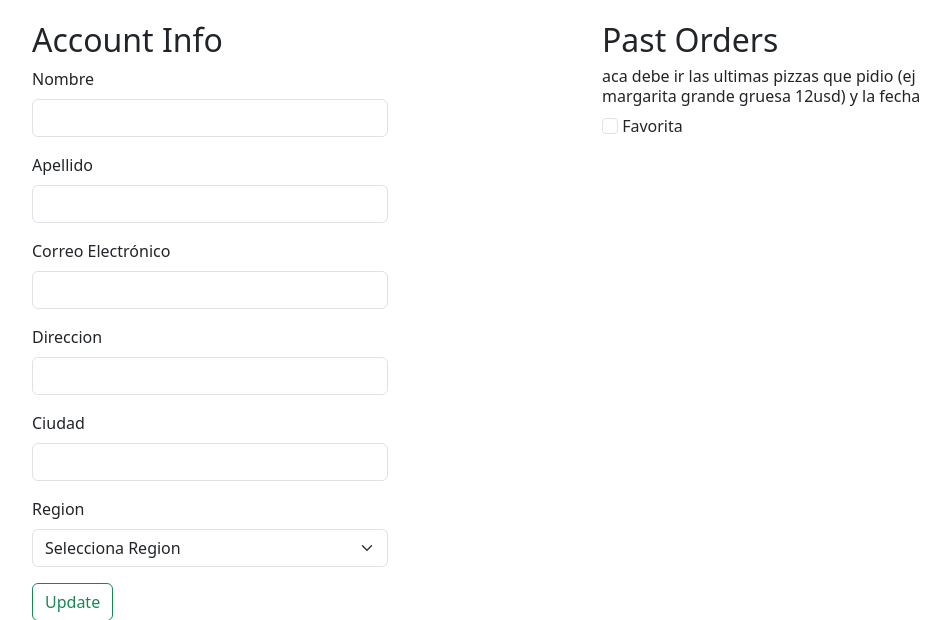
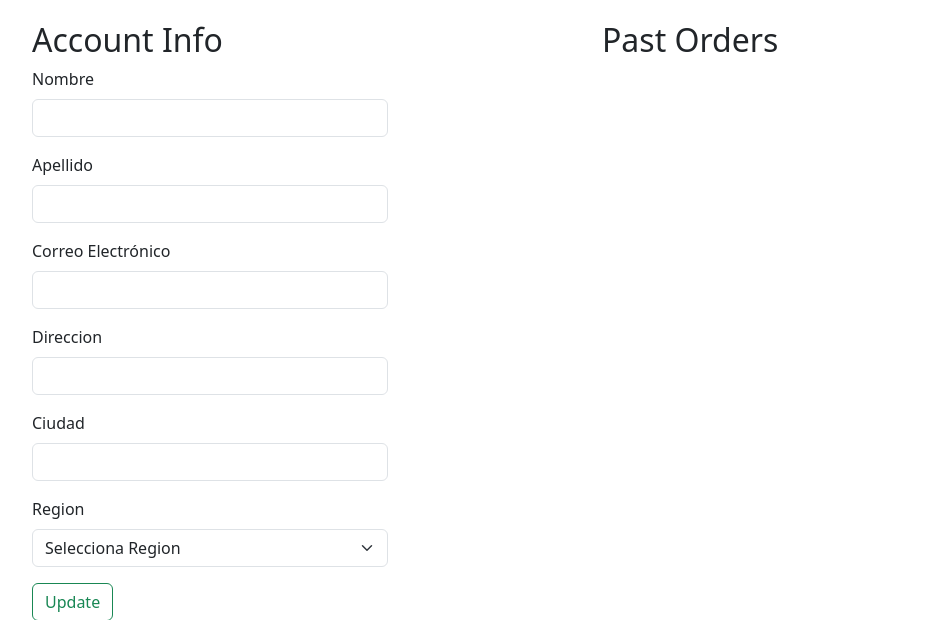
Before and after one commit to Mikell2010/db_pizza, a Flask app: page /order in a window 1280 px wide. Shown: the part 115-735 px from the top of the page, without its empty margins (50-1000 px from the left). Run offline with Flask 3, Linux system fonts and the light colour scheme; the visitor is signed in with stand-in values (Sample User, id 1); some libraries are stand-ins or nearby versions.

Commit message:
arreglos html

```diff
--- a/app/templates/base.html
+++ b/app/templates/base.html
@@ -5,7 +5,7 @@
     <meta charset="UTF-8">
     <meta http-equiv="X-UA-Compatible" content="IE=edge">
     <meta name="viewport" content="width=device-width, initial-scale=1.0">
-    <title>{% block titulo %}{% endblock %} - Mi sistema de Ejemplo</title>
+    <title>{% block titulo %}{% endblock %} - Mi sistema de Pizza</title>
     <link rel="stylesheet" type="text/css" href="{{ url_for('static', filename='css/bootstrap.min.css') }}">
     <link rel="stylesheet" href="{{ url_for('static', filename='css/misestilos.css') }}">
 </head>
--- a/app/templates/recetas/crear.html
+++ b/app/templates/recetas/crear.html
@@ -76,7 +76,7 @@
                     </div>
 
                     <div class="form-check-inline">
-                        <input class="form-check-input" type="checkbox" value="500" id="topping2" name="Salsadetomate">
+                        <input class="form-check-input" type="checkbox" value="500" id="topping2" name="Salsa de tomate">
                         <label class="form-check-label" for="topping2">
                             Salsa de Tomate
                         </label>
--- a/app/templates/recetas/detalle.html
+++ b/app/templates/recetas/detalle.html
@@ -71,11 +71,11 @@
         <h2>Past Orders</h2>
         <form action="/account" method="post">
 
-            <div class="mb-3">
+            <!-- <div class="mb-3">
                 <h6>aca debe ir las ultimas pizzas que pidio (ej margarita grande gruesa 12usd) y la fecha</h6>
                 <input class="form-check-input" type="checkbox" value="" id="favoritos"> Favorita
             </div>
-            <div class="mb-3">
+            <div class="mb-3"> -->
 
             </div>
 
```
